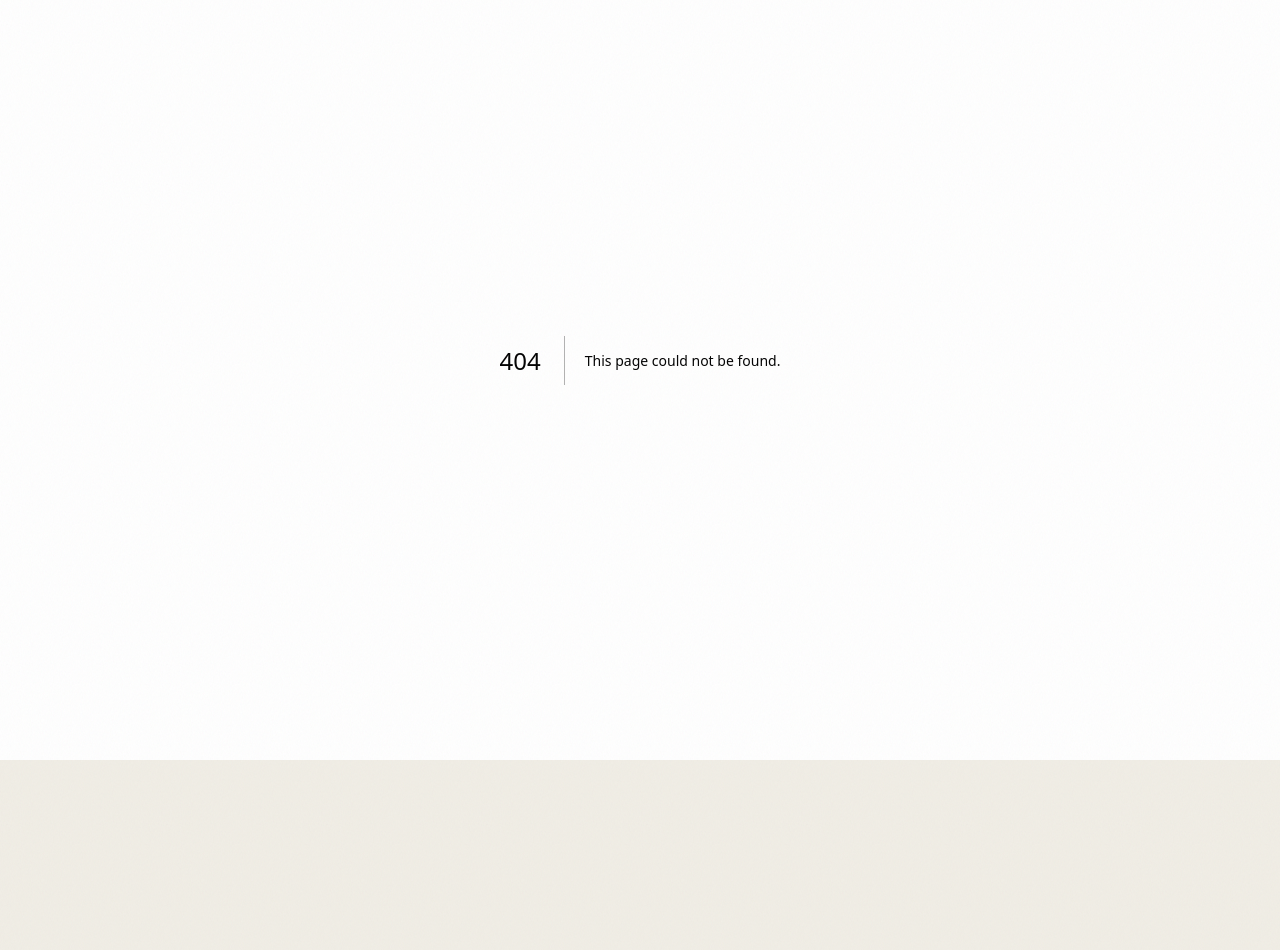
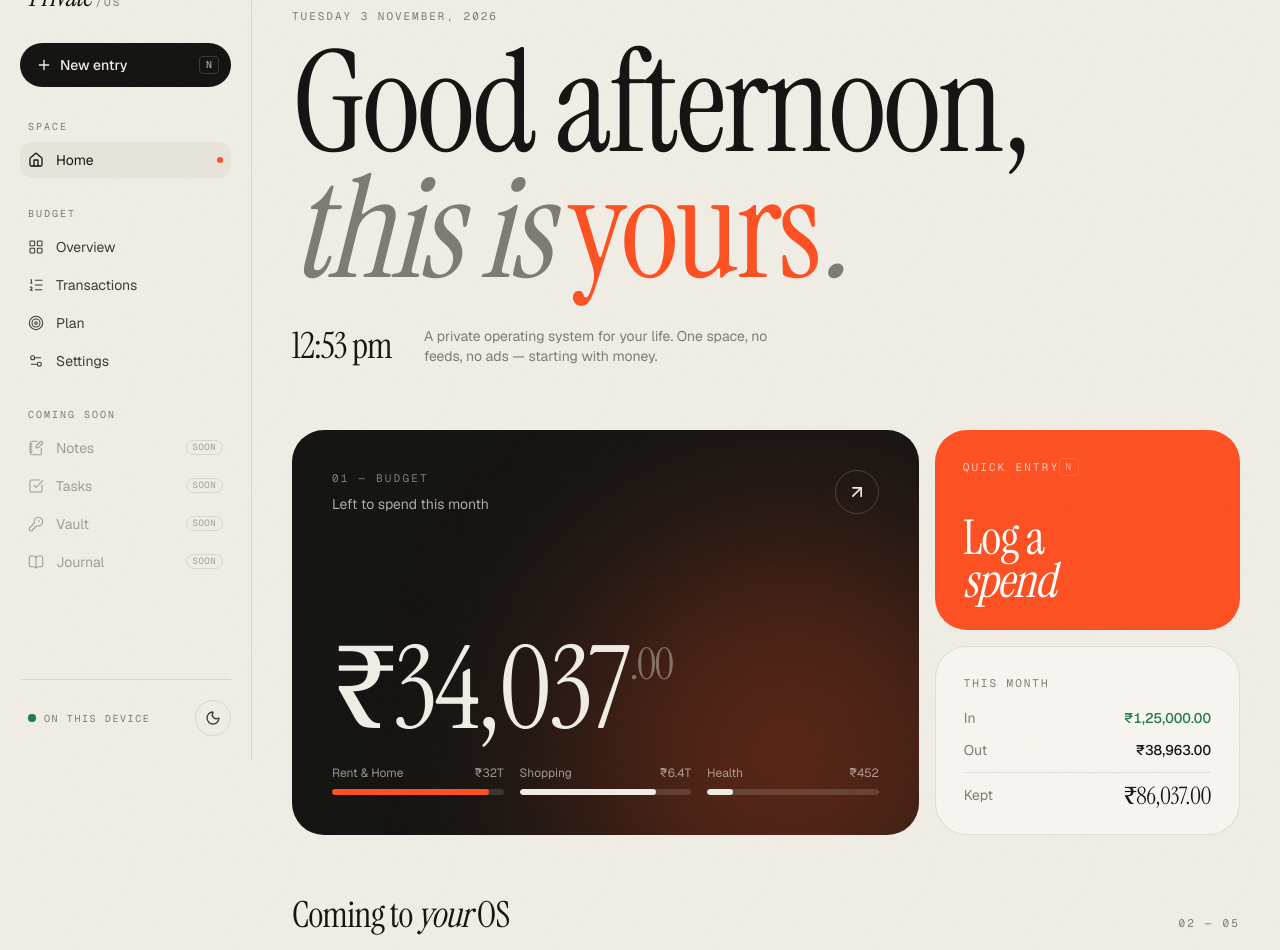
Before and after one commit to rohaanmgeorge/privateopss, a Next.js app: page / in a window 1280 px wide. Before the commit this address had no page. Shown: the part 40-990 px from the top of the page. Before the commit the page ends 800 px from the top, so only its background shows below. Built offline with nearby package versions, Linux system fonts and the light colour scheme.

Commit message:
Add OS home: live greeting and clock, budget tile, upcoming modules
Co-Authored-By: Claude Opus 5.5 <noreply@anthropic.com>

```diff
--- /dev/null
+++ b/src/app/(os)/page.tsx
@@ -0,0 +1,5 @@
+import { HomeView } from "@/components/home/home-view";
+
+export default function HomePage() {
+  return <HomeView />;
+}
--- /dev/null
+++ b/src/components/home/home-view.tsx
@@ -0,0 +1,212 @@
+"use client";
+
+import Link from "next/link";
+import { motion } from "motion/react";
+import { ArrowUpRight, BookOpen, CheckSquare, KeyRound, NotebookPen, type LucideIcon } from "lucide-react";
+import { useSyncExternalStore } from "react";
+import { useOS } from "@/components/shell/os-provider";
+import { Eyebrow, Kbd, Meter } from "@/components/ui/primitives";
+import { Money } from "@/components/ui/money";
+import { monthKey, today } from "@/lib/budget/dates";
+import { money } from "@/lib/budget/format";
+import { forecast, spendByCategory, totals, txInMonth } from "@/lib/budget/selectors";
+import { useBudget } from "@/lib/budget/store";
+
+function subscribeClock(cb: () => void) {
+  const id = setInterval(cb, 1000 * 15);
+  return () => clearInterval(id);
+}
+// Minute resolution keeps the snapshot stable between ticks.
+const getMinute = () => Math.floor(Date.now() / 60_000);
+
+function useNow() {
+  const minute = useSyncExternalStore(subscribeClock, getMinute, () => null);
+  return minute === null ? null : new Date(minute * 60_000);
+}
+
+function greeting(h: number) {
+  if (h < 5) return "Still up";
+  if (h < 12) return "Good morning";
+  if (h < 17) return "Good afternoon";
+  if (h < 21) return "Good evening";
+  return "Good night";
+}
+
+const SOON: { label: string; blurb: string; icon: LucideIcon }[] = [
+  { label: "Notes", blurb: "Thoughts, linked and searchable.", icon: NotebookPen },
+  { label: "Tasks", blurb: "A calm list for what matters today.", icon: CheckSquare },
+  { label: "Vault", blurb: "Passwords & documents, sealed.", icon: KeyRound },
+  { label: "Journal", blurb: "One line a day, for years.", icon: BookOpen },
+];
+
+export function HomeView() {
+  const now = useNow();
+  const state = useBudget();
+  const { openComposer } = useOS();
+
+  // `state` is only non-null in the browser, so date reads stay out of the prerender.
+  const key = state ? monthKey(today()) : "";
+  const t = state ? totals(txInMonth(state, key)) : null;
+  const fc = state ? forecast(state, key) : null;
+  const top = state ? spendByCategory(state, key).filter((c) => c.limit > 0).slice(0, 3) : [];
+
+  return (
+    <div className="flex flex-col gap-10 md:gap-16">
+      <section className="pt-2">
+        <motion.div initial={{ opacity: 0, y: 10 }} animate={{ opacity: 1, y: 0 }} transition={{ duration: 0.6 }}>
+          <Eyebrow>
+            {now
+              ? now.toLocaleDateString(state?.settings.locale ?? "en-IN", { weekday: "long", day: "numeric", month: "long", year: "numeric" })
+              : " "}
+          </Eyebrow>
+        </motion.div>
+        <h1 className="display mt-4 text-[clamp(56px,11vw,168px)]">
+          <motion.span
+            className="block"
+            initial={{ opacity: 0, y: 40 }}
+            animate={{ opacity: 1, y: 0 }}
+            transition={{ duration: 0.9, ease: [0.16, 1, 0.3, 1] }}
+          >
+            {now ? greeting(now.getHours()) : "Welcome"},
+          </motion.span>
+          <motion.span
+            className="block italic text-muted"
+            initial={{ opacity: 0, y: 40 }}
+            animate={{ opacity: 1, y: 0 }}
+            transition={{ delay: 0.08, duration: 0.9, ease: [0.16, 1, 0.3, 1] }}
+          >
+            this is <span className="text-signal not-italic">yours</span>.
+          </motion.span>
+        </h1>
+        <div className="mt-8 flex flex-wrap items-center gap-x-8 gap-y-3 text-sm text-ink-2">
+          <span className="display tabular text-4xl text-ink">
+            {now ? now.toLocaleTimeString(state?.settings.locale ?? "en-IN", { hour: "2-digit", minute: "2-digit" }) : "--:--"}
+          </span>
+          <span className="max-w-sm text-muted">
+            A private operating system for your life. One space, no feeds, no ads — starting with money.
+          </span>
+        </div>
+      </section>
+
+      <section className="grid gap-4 md:grid-cols-6">
+        <motion.div
+          className="md:col-span-4"
+          initial={{ opacity: 0, y: 20 }}
+          animate={{ opacity: 1, y: 0 }}
+          transition={{ delay: 0.15, duration: 0.8, ease: [0.16, 1, 0.3, 1] }}
+        >
+          <Link
+            href="/budget"
+            className="group relative flex h-full min-h-[340px] flex-col justify-between overflow-hidden rounded-[32px] bg-ink p-7 text-paper md:p-10"
+          >
+            <div className="pointer-events-none absolute -bottom-32 -right-20 size-[420px] rounded-full bg-signal/30 blur-[100px] transition duration-700 group-hover:bg-signal/45" />
+            <div className="relative flex items-start justify-between">
+              <div>
+                <p className="font-mono text-[11px] uppercase tracking-[0.2em] text-paper/50">01 — Budget</p>
+                <p className="mt-2 text-sm text-paper/70">Left to spend this month</p>
+              </div>
+              <span className="grid size-11 place-items-center rounded-full border border-paper/20 transition duration-500 group-hover:rotate-45 group-hover:bg-signal group-hover:border-signal">
+                <ArrowUpRight className="size-5" />
+              </span>
+            </div>
+            <div className="relative">
+              {state && fc && t ? (
+                <>
+                  <Money minor={fc.totalBudget - t.expense} settings={state.settings} className="text-[clamp(56px,9vw,120px)] [&_.text-muted]:text-paper/40" />
+                  <div className="mt-6 grid gap-4 sm:grid-cols-3">
+                    {top.map((c) => (
+                      <div key={c.category.id}>
+                        <div className="mb-2 flex justify-between text-xs text-paper/60">
+                          <span>{c.category.name}</span>
+                          <span className="tabular">{money(c.spent, state.settings, { compact: true })}</span>
+                        </div>
+                        <div className="[&_div]:bg-paper/15">
+                          <Meter ratio={c.ratio} color="var(--paper)" />
+                        </div>
+                      </div>
+                    ))}
+                  </div>
+                </>
+              ) : (
+                <div className="h-28 w-2/3 animate-pulse rounded-2xl bg-paper/10" />
+              )}
+            </div>
+          </Link>
+        </motion.div>
+
+        <motion.div
+          className="grid gap-4 md:col-span-2"
+          initial={{ opacity: 0, y: 20 }}
+          animate={{ opacity: 1, y: 0 }}
+          transition={{ delay: 0.22, duration: 0.8, ease: [0.16, 1, 0.3, 1] }}
+        >
+          <button
+            type="button"
+            onClick={() => openComposer()}
+            className="group flex flex-col justify-between rounded-[32px] bg-signal p-7 text-left text-signal-ink transition hover:brightness-105"
+          >
+            <span className="flex items-center justify-between font-mono text-[11px] uppercase tracking-[0.2em] opacity-70">
+              Quick entry <Kbd>N</Kbd>
+            </span>
+            <span className="display mt-10 text-5xl">
+              Log a<br />
+              <em>spend</em>
+            </span>
+          </button>
+          <div className="rounded-[32px] border border-line bg-card p-7">
+            <Eyebrow>This month</Eyebrow>
+            {state && t ? (
+              <dl className="mt-4 space-y-3 text-sm">
+                <div className="flex justify-between">
+                  <dt className="text-muted">In</dt>
+                  <dd className="tabular font-medium text-positive">{money(t.income, state.settings)}</dd>
+                </div>
+                <div className="flex justify-between">
+                  <dt className="text-muted">Out</dt>
+                  <dd className="tabular font-medium">{money(t.expense, state.settings)}</dd>
+                </div>
+                <div className="flex justify-between border-t border-line pt-3">
+                  <dt className="text-muted">Kept</dt>
+                  <dd className="display tabular text-2xl">{money(t.net, state.settings)}</dd>
+                </div>
+              </dl>
+            ) : (
+              <div className="mt-4 h-24 animate-pulse rounded-xl bg-line" />
+            )}
+          </div>
+        </motion.div>
+      </section>
+
+      <section>
+        <div className="mb-5 flex items-end justify-between">
+          <h2 className="display text-4xl">
+            Coming to <em>your</em> OS
+          </h2>
+          <span className="hidden font-mono text-[11px] uppercase tracking-[0.2em] text-muted md:block">02 — 05</span>
+        </div>
+        <div className="grid gap-3 sm:grid-cols-2 lg:grid-cols-4">
+          {SOON.map((m, i) => {
+            const Icon = m.icon;
+            return (
+              <motion.div
+                key={m.label}
+                initial={{ opacity: 0, y: 16 }}
+                whileInView={{ opacity: 1, y: 0 }}
+                viewport={{ once: true }}
+                transition={{ delay: i * 0.06, duration: 0.6 }}
+                className="group relative overflow-hidden rounded-[28px] border border-dashed border-line-strong p-6 transition hover:border-solid hover:bg-card"
+              >
+                <div className="flex items-center justify-between">
+                  <Icon className="size-5 text-ink-2" strokeWidth={1.5} />
+                  <span className="font-mono text-[10px] uppercase tracking-[0.2em] text-muted">0{i + 2}</span>
+                </div>
+                <p className="display mt-12 text-3xl">{m.label}</p>
+                <p className="mt-1 text-sm text-muted">{m.blurb}</p>
+              </motion.div>
+            );
+          })}
+        </div>
+      </section>
+    </div>
+  );
+}
```
